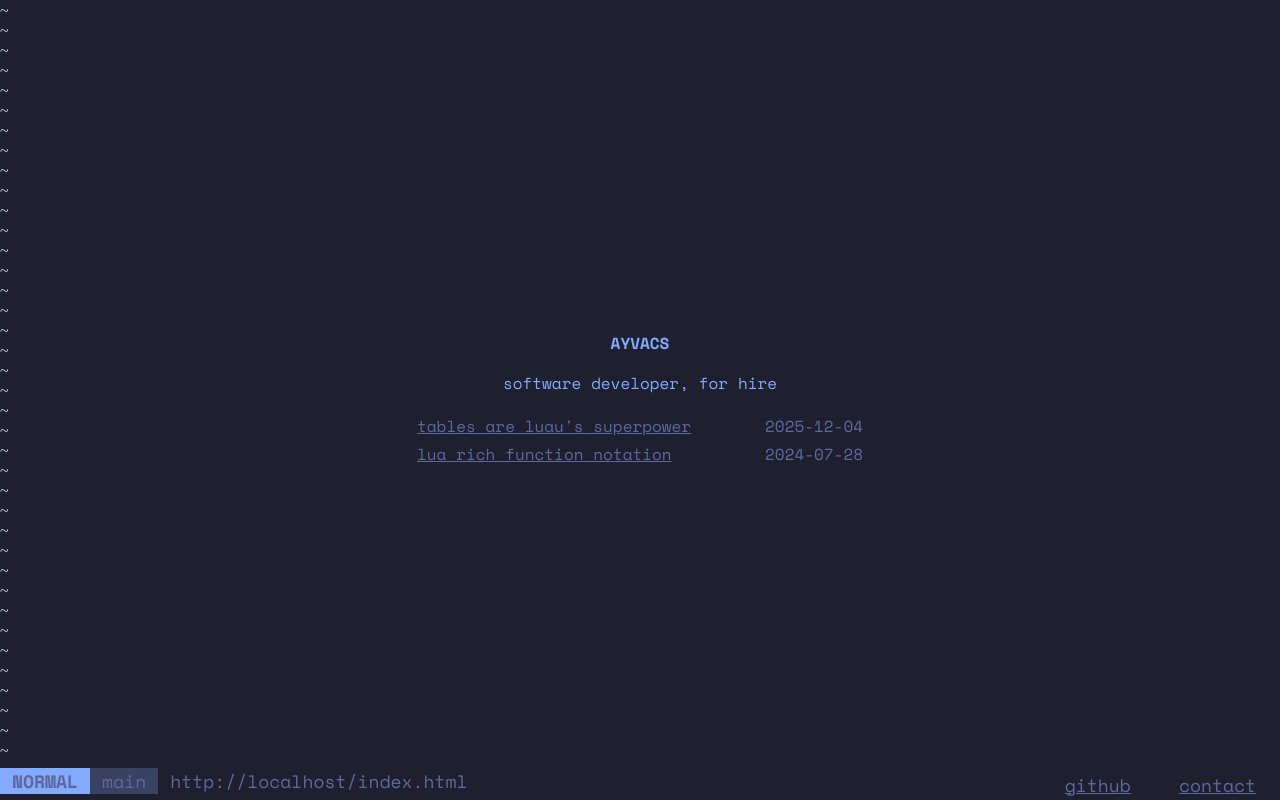
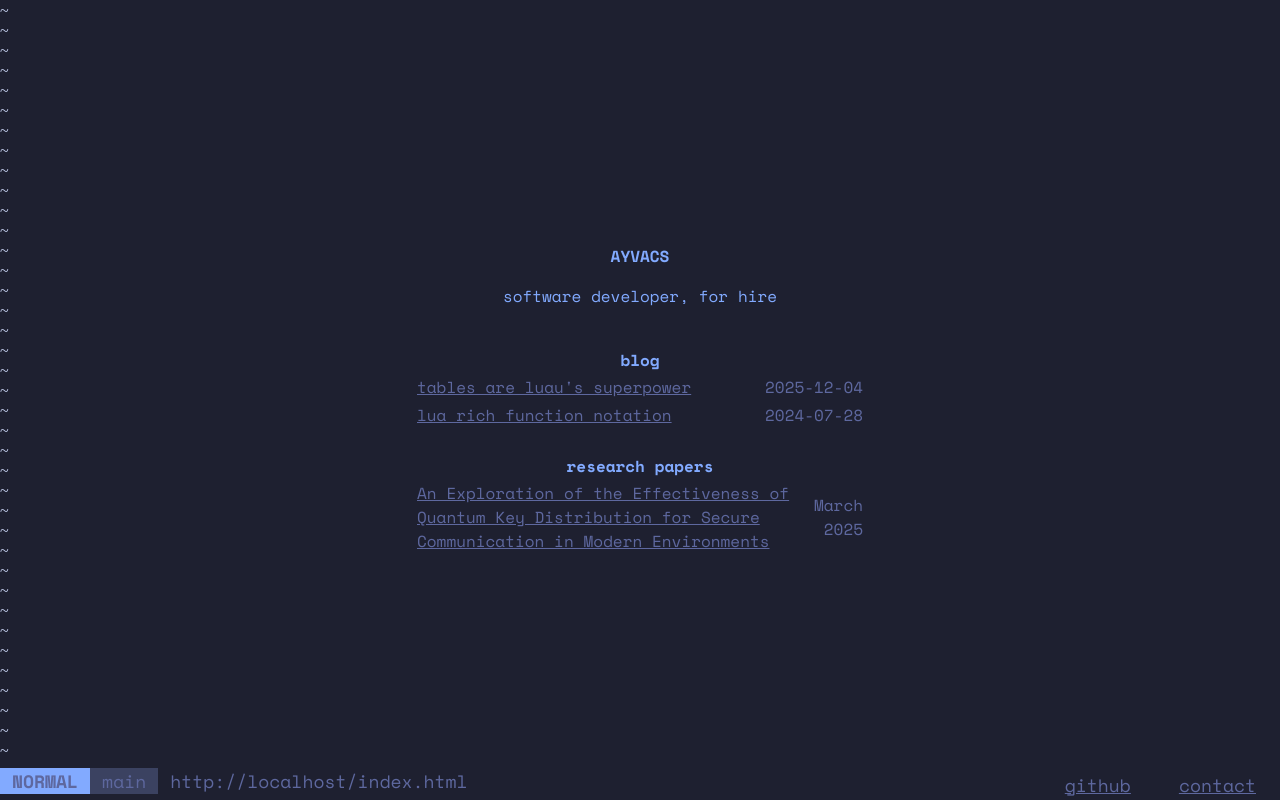
Before and after one commit to ayvacs/ayvacs.github.io, an Eleventy site: page docs/index.html in a window 1280 px wide. Built offline with nearby package versions, Linux system fonts and the light colour scheme; Eleventy itself is replaced by a stand-in of ours; files that its build step writes are made by us from their sources.

Commit message:
add research papers section

```diff
--- a/docs/index.html
+++ b/docs/index.html
@@ -12,11 +12,25 @@
     <div id="nvim_main">
         <b>AYVACS</b>
         <p>software developer, for hire</p>
-        <table id="posts_list">
+
+        <br>
+        <b>blog</b>
+        <table class="posts_list">
             {% for post in collections.post %}
             <tr>
                 <td><a class="post_title" href="{{ post.url }}">{{ post.data.title }}</a></td>
                 <td><p class="post_date">{{ post.date | readableDate }}</p></td>
+            </tr>
+            {% endfor %}
+        </table>
+
+        <br>
+        <b>research papers</b>
+        <table class="posts_list">
+            {% for paper in collections.paper %}
+            <tr>
+                <td><a class="post_title" href="/static/{{ paper.data.src }}">{{ paper.data.title }}</a></td>
+                <td><p class="post_date">{{ paper.data.display_date }}</p></td>
             </tr>
             {% endfor %}
         </table>
--- /dev/null
+++ b/docs/papers/ib_ee.md
@@ -0,0 +1,8 @@
+---
+src: ib_ee.pdf
+title: An Exploration of the Effectiveness of Quantum Key Distribution for Secure Communication in Modern Environments
+date: 2025-03
+display_date: March 2025
+tags:
+    - paper
+---
--- a/public/styles/main.css
+++ b/public/styles/main.css
@@ -82,7 +82,7 @@ body {
     color: #5e689f;
 }
 
-#posts_list {
+.posts_list {
     width: 100%;
     padding-left: 24px;
     padding-right: 24px;
```
Also changed, not shown: 1 other file.
